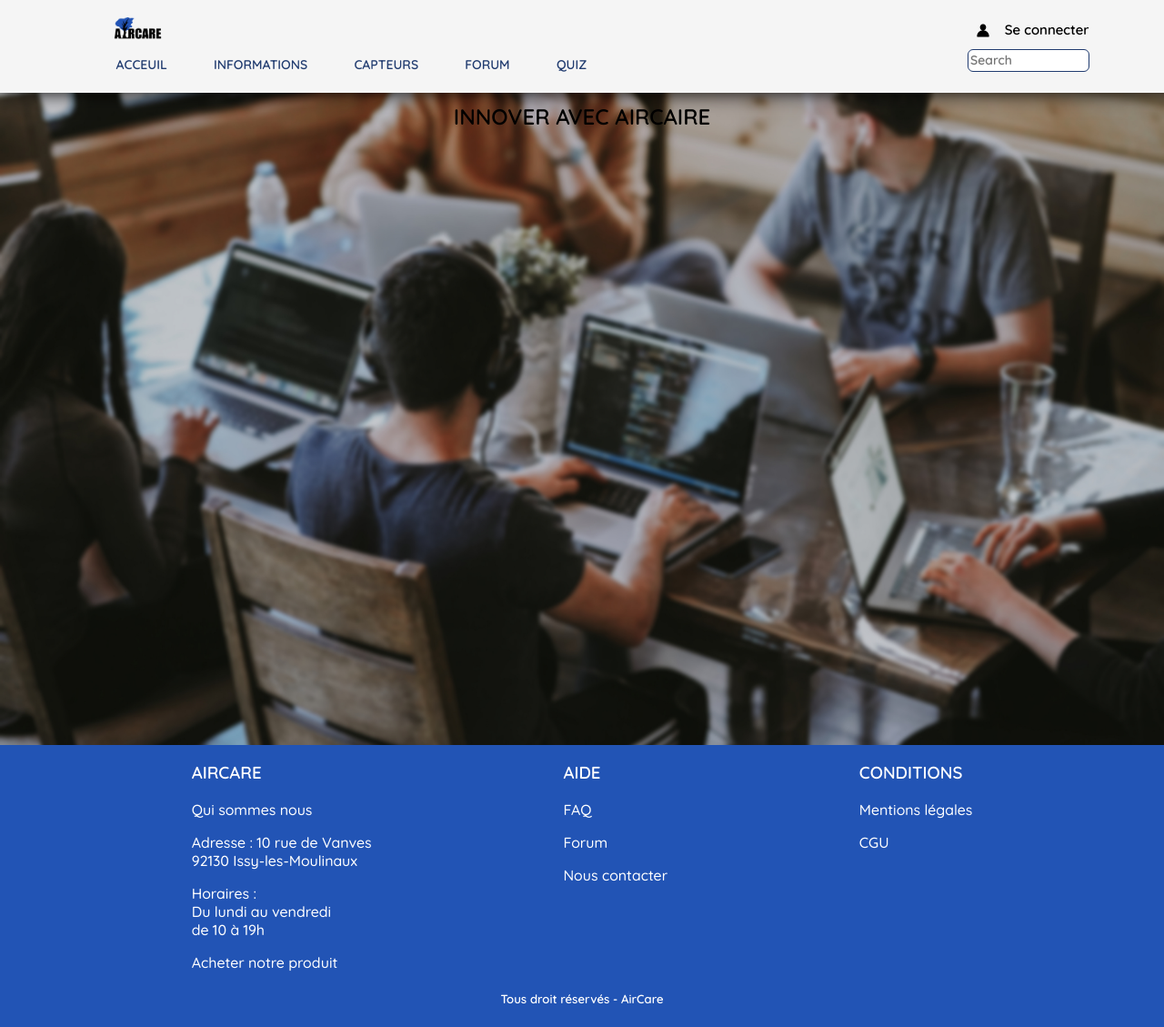
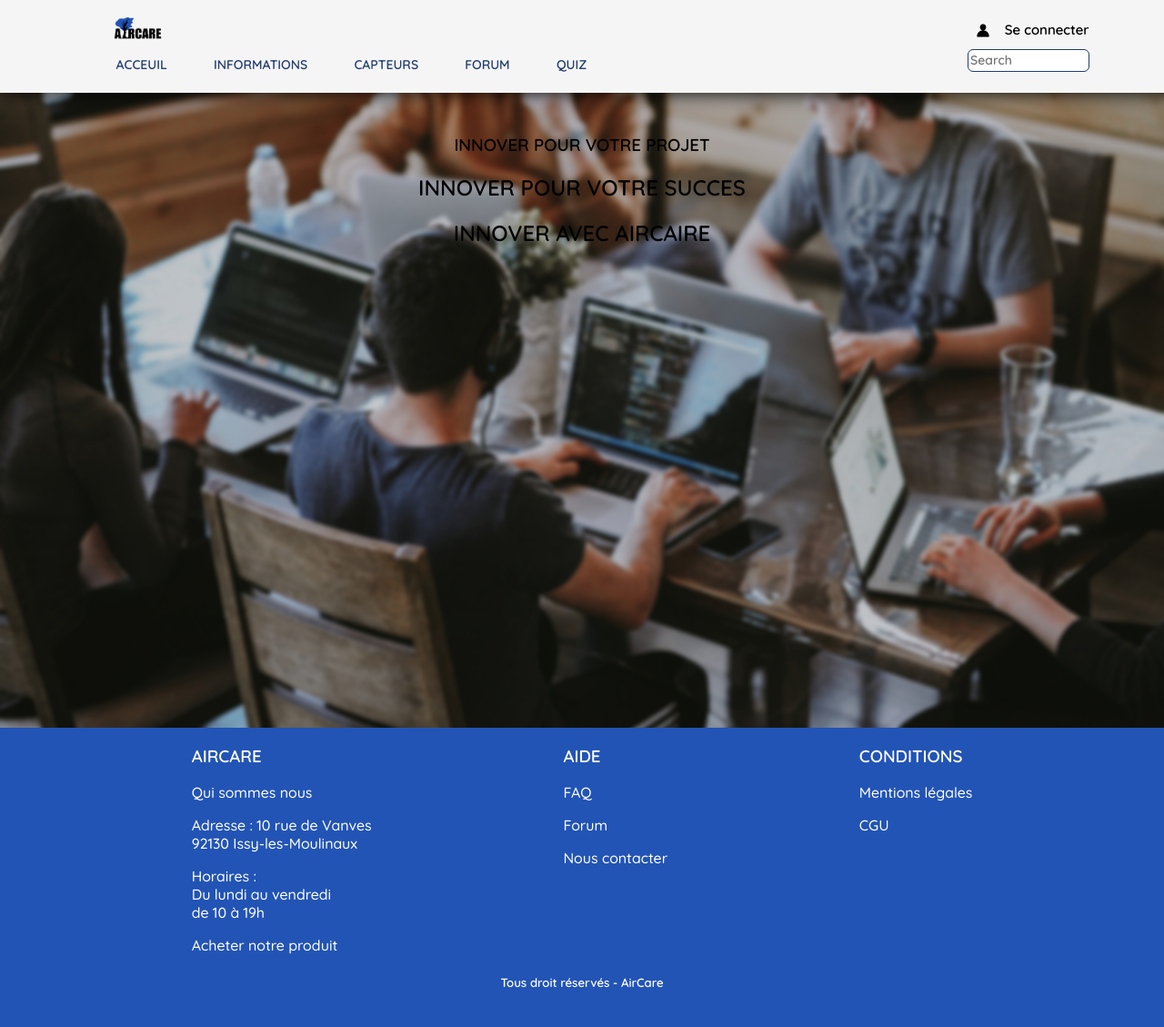
Before and after one commit to ABethuel/APP-G5B-AIRCARE, a PHP site: page / in a window 1280 px wide. Shown: the whole page at 91% size. After the commit the page ends 1086 px from the top, so only its background shows below. Run offline with PHP 8.4, Linux system fonts and the light colour scheme.

Commit message:
padding text

```diff
--- a/style_index.css
+++ b/style_index.css
@@ -46,8 +46,8 @@ section, body, html{
 
 .text_index{
     text-align: center;
+    padding-top: 10%;
 }
 
 .text_project{
-
 }
```
